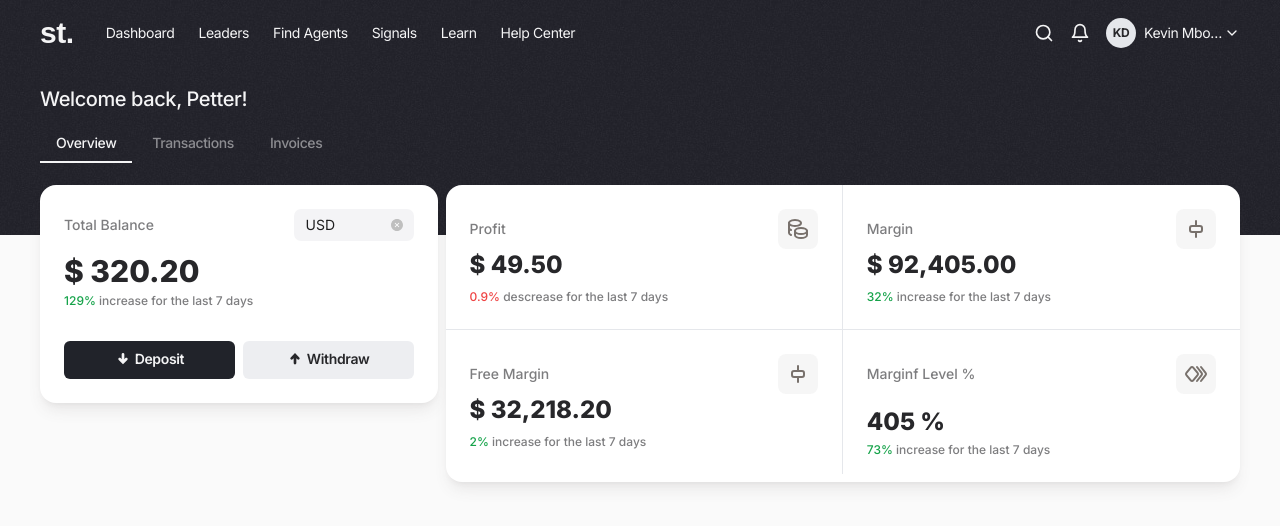
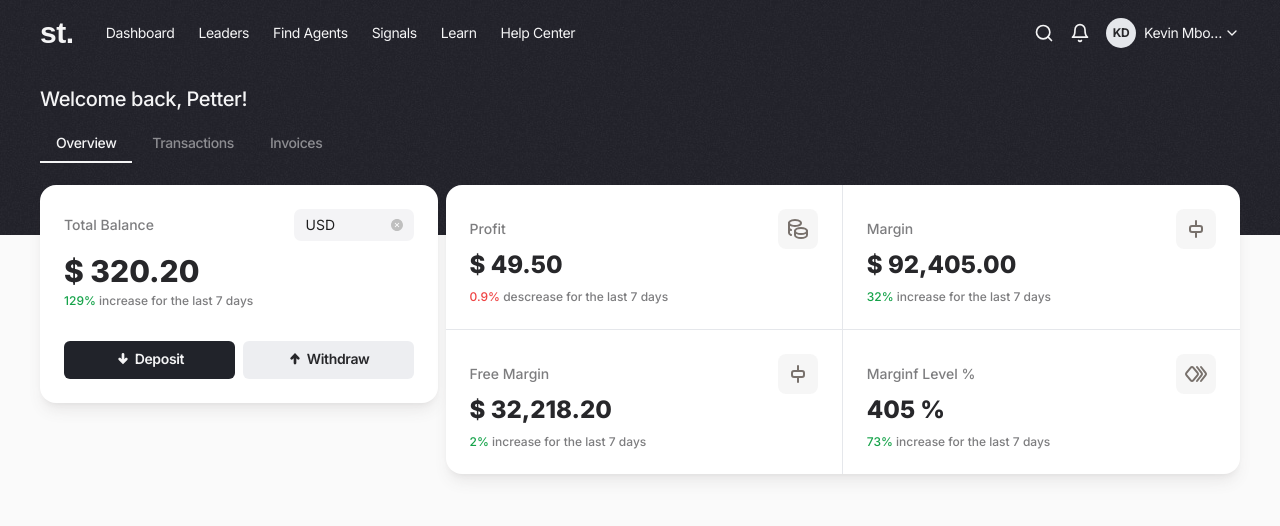
Before and after one commit to kevindermot99/simpleTrading, a React (Vite) app: page /#/ in a window 1280 px wide. Shown: the top 526 px of the page. Built offline with nearby package versions, Linux system fonts and the light colour scheme; a web font is replaced by a local one.

Commit message:
Update Home.jsx

```diff
--- a/src/pages/Home.jsx
+++ b/src/pages/Home.jsx
@@ -210,7 +210,7 @@ function Home() {
                                 <TbKeyframes className="text-stone-500 text-2xl" />
                             </div>
                         </div>
-                        <div className="w-full pt-3">
+                        <div className="w-full pt-0">
                             {/* Balance */}
                             <CountUp
                                 start={0}
@@ -224,11 +224,11 @@ function Home() {
                             >
                                 {({ countUpRef, start }) => (
                                     <div className="">
-                                        <span className="py-2 text-2xl font-extrabold" ref={countUpRef} />
+                                        <span className=" text-2xl font-extrabold" ref={countUpRef} />
                                     </div>
                                 )}
                             </CountUp>
-                            <p className="text-xs pt-1 text-text-color-black/60 font-medium "><span className="text-green-600">73%</span> increase for the last 7 days</p>
+                            <p className="text-xs pt-2 text-text-color-black/60 font-medium "><span className="text-green-600">73%</span> increase for the last 7 days</p>
                         </div>
                     </div>
                 </div>
```
